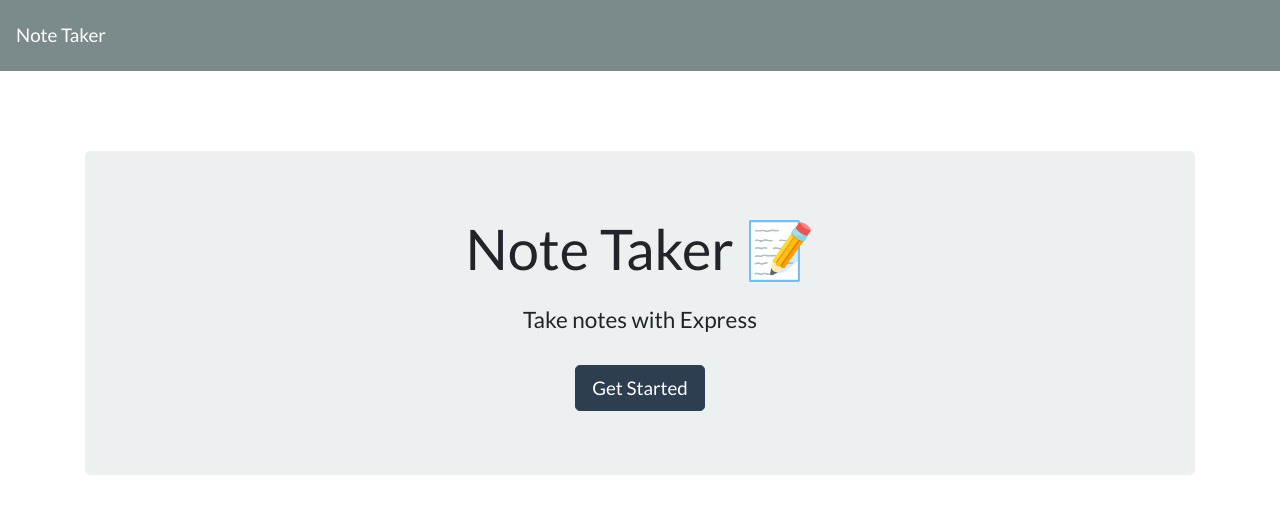
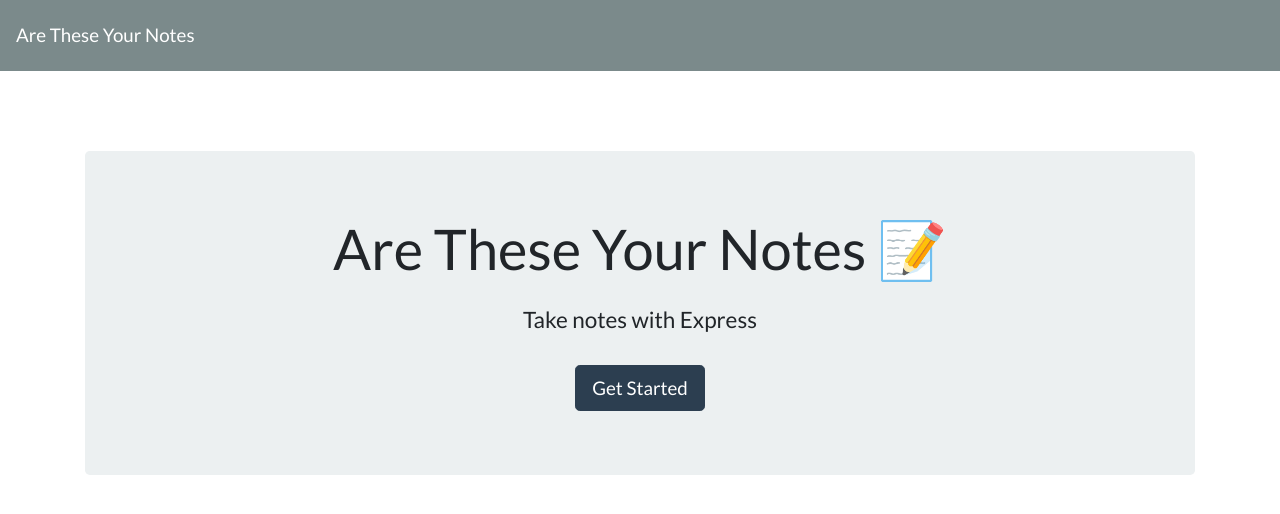
Before and after one commit to PhilipPowers67/AreTheseYourNotes, a website: page public/index.html in a window 1280 px wide. Drawn offline with nearby package versions, Linux system fonts and the light colour scheme; no server answers.

Commit message:
changed name on title page

```diff
--- a/public/index.html
+++ b/public/index.html
@@ -11,12 +11,12 @@
 
 <body>
   <nav class="navbar navbar-dark bg-dark">
-    <a class="navbar-brand" href="/">Note Taker
+    <a class="navbar-brand" href="/">Are These Your Notes
     </a>
   </nav>
   <div class="container">
     <div style="margin-top: 80px;" class="jumbotron text-center">
-      <h1 class="display-4">Note Taker <span role="img" aria-label="Memo">📝</span></h1>
+      <h1 class="display-4">Are These Your Notes <span role="img" aria-label="Memo">📝</span></h1>
       <h4 class="mt-4">Take notes with Express</h4>
       <a class="btn btn-primary btn-lg mt-4" href="/notes" role="button">Get Started</a>
     </div>
```
